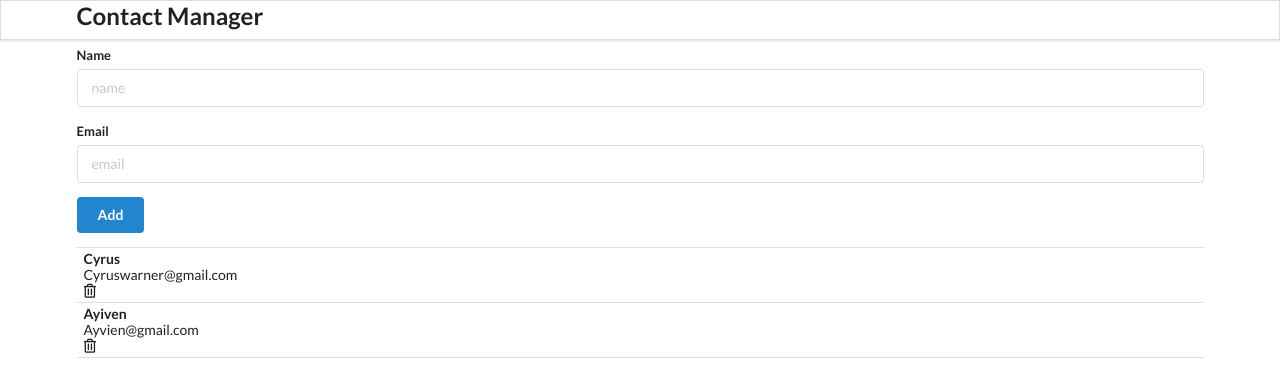
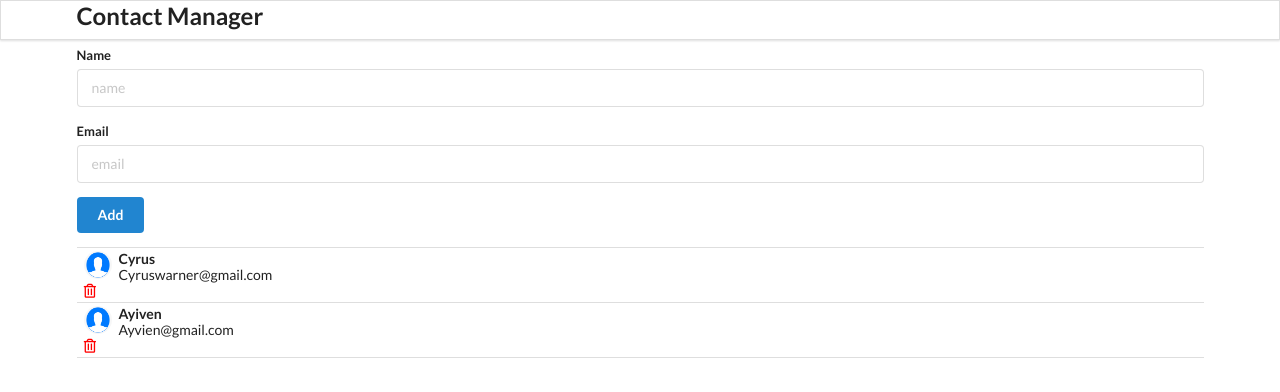
Before and after one commit to CyrusWarner/Contact-App, a React (Create React App) app: page / in a window 1280 px wide. Shown: the top 392 px of the page. Built offline with nearby package versions, Linux system fonts and the light colour scheme.

Commit message:
Added user profile image.

```diff
--- a/src/components/AddContact/addContact.jsx
+++ b/src/components/AddContact/addContact.jsx
@@ -1,9 +1,6 @@
 import React from 'react';
 
 class AddContact extends React.Component{
-    constructor(props){
-        super(props);
-    }
 
     render(){
         return (
--- a/src/components/ContactCard/contactCard.jsx
+++ b/src/components/ContactCard/contactCard.jsx
@@ -0,0 +1,20 @@
+import React from 'react';
+import user from '../../images/user.png';
+
+const ContactCard = (props) => {
+    const {id, name, email } = props.contact;
+
+    return (
+        <div className="item">
+        <img className="ui avatar image" src={user} alt="user" />
+        <div className="content">
+            <div className="header">{name}</div>
+            <div>{email}</div>
+        </div>
+        <i className="trash alternate outline icon"
+        style={{color:"red", marginTop: "7px"}}></i>
+    </div>
+    )
+}
+
+export default ContactCard;
--- a/src/components/ContactList/contactList.jsx
+++ b/src/components/ContactList/contactList.jsx
@@ -1,16 +1,12 @@
 import React from 'react';
+import ContactCard from '../ContactCard/contactCard';
+
 
 const ContactList = (props) => {
 
     const renderContactList = props.contacts.map((contact) => {
         return (
-            <div className="item">
-                <div className="content">
-                    <div className="header">{contact.name}</div>
-                    <div>{contact.email}</div>
-                </div>
-                <i className="trash alternate outline icon"></i>
-            </div>
+            <ContactCard contact={contact}></ContactCard>
         )
     })
     return (
--- a/src/components/Header/header.jsx
+++ b/src/components/Header/header.jsx
@@ -10,4 +10,4 @@
     )
 }
 
-export default Header
+export default Header;
```
Also changed, not shown: src/images/user.png (added).
